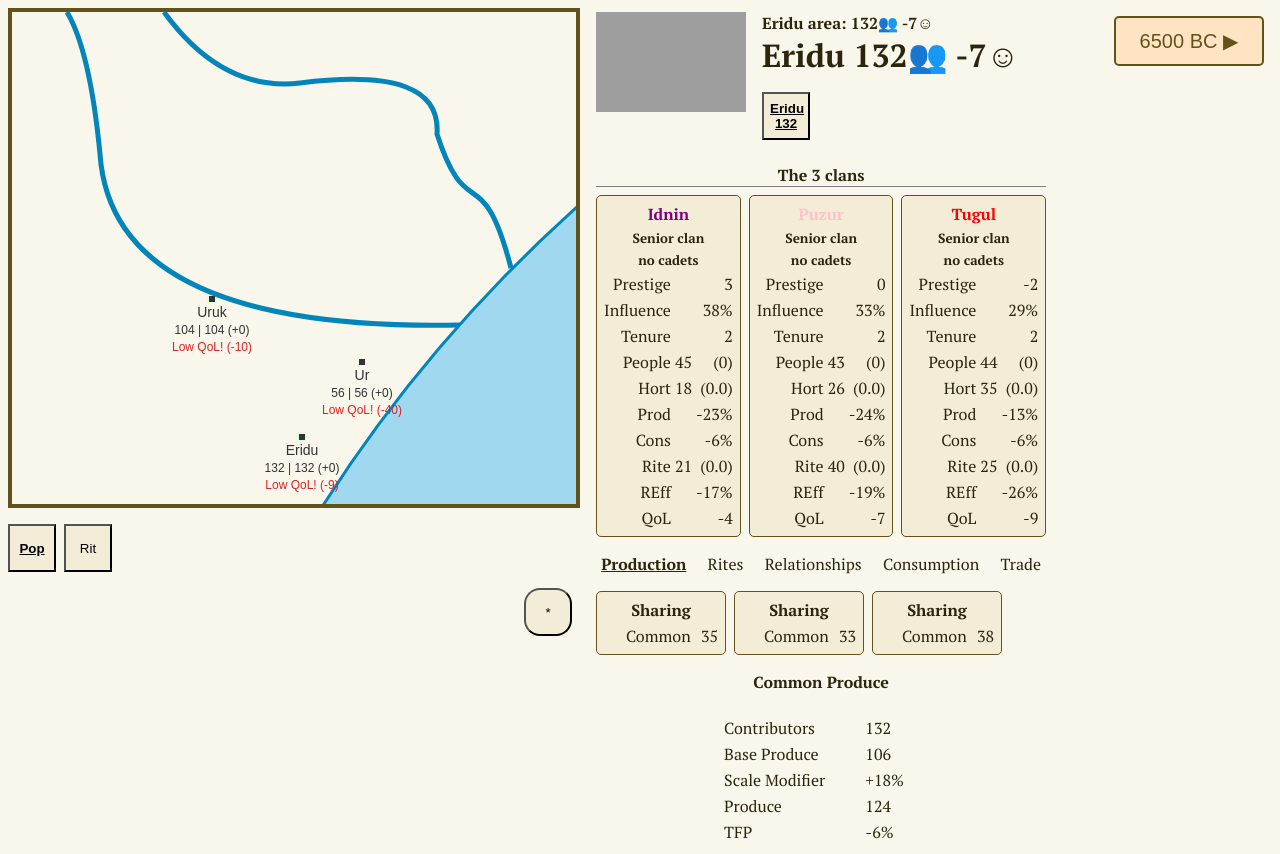
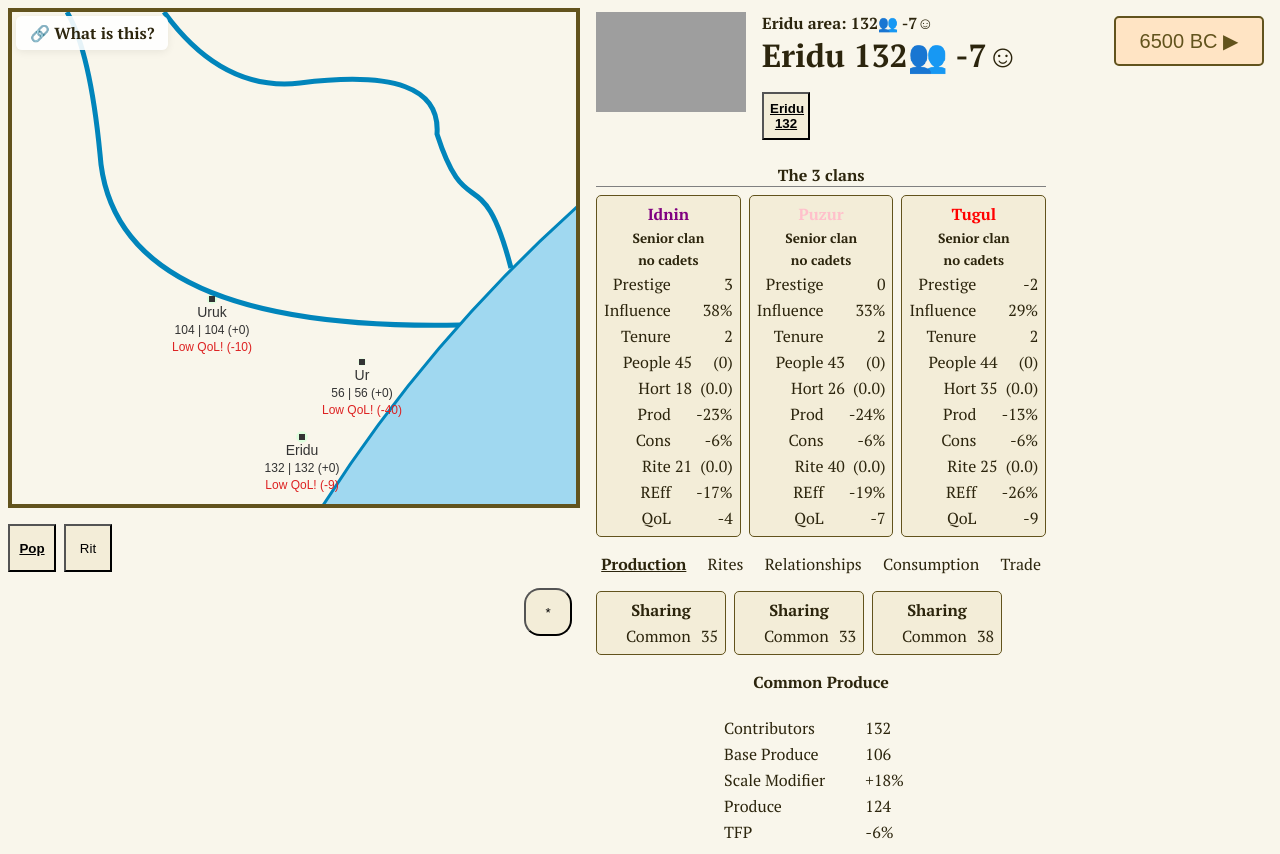
Before and after one commit to dmandelin/world2, a SvelteKit app: page / in a window 1280 px wide. Built offline with nearby package versions, Linux system fonts and the light colour scheme; grey boxes are pictures that could not be loaded.

Commit message:
Add real README and about link. Also put a general description of near-future plans in the backlog file.

```diff
--- a/src/routes/+page.svelte
+++ b/src/routes/+page.svelte
@@ -25,6 +25,26 @@
     }
 </style>
 
+<a
+    href="https://github.com/dmandelin/world2/blob/main/README.md"
+    target="_blank"
+    rel="noopener"
+    style="
+        position: absolute;
+        top: 16px;
+        left: 16px;
+        z-index: 1000;
+        background: rgba(255,255,255,0.9);
+        padding: 6px 14px;
+        border-radius: 6px;
+        text-decoration: none;
+        color: #2c250d;
+        font-weight: bold;
+        box-shadow: 0 2px 8px rgba(0,0,0,0.07);
+    "
+>
+    &#x1F517; What is this?
+</a>
 <div style="display: flex;">
     <Map bind:selection={_selectedSettlement} />
     {#if selectedSettlement}
```
Also changed, not shown: src/model/plans/backlog.md (+34 -0 lines), 1 other file (tests, documents, lock files or other folders).
